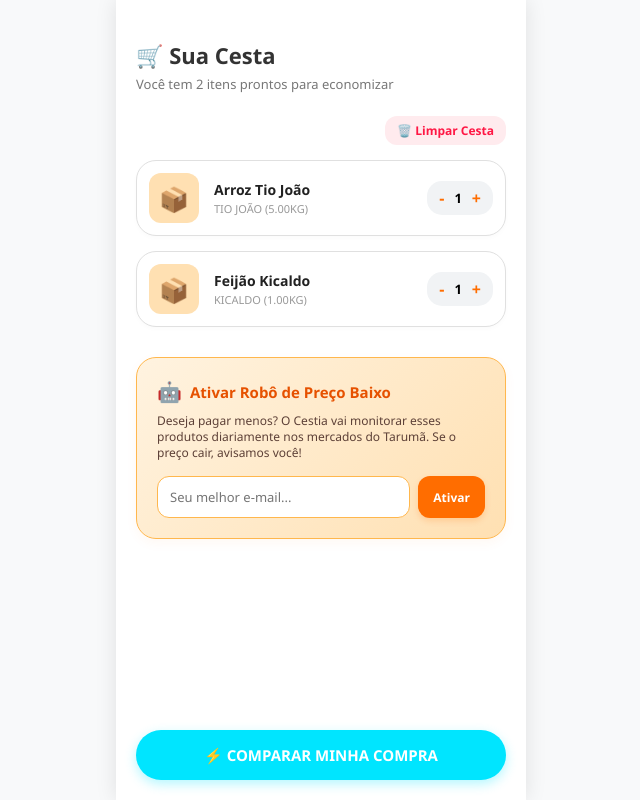
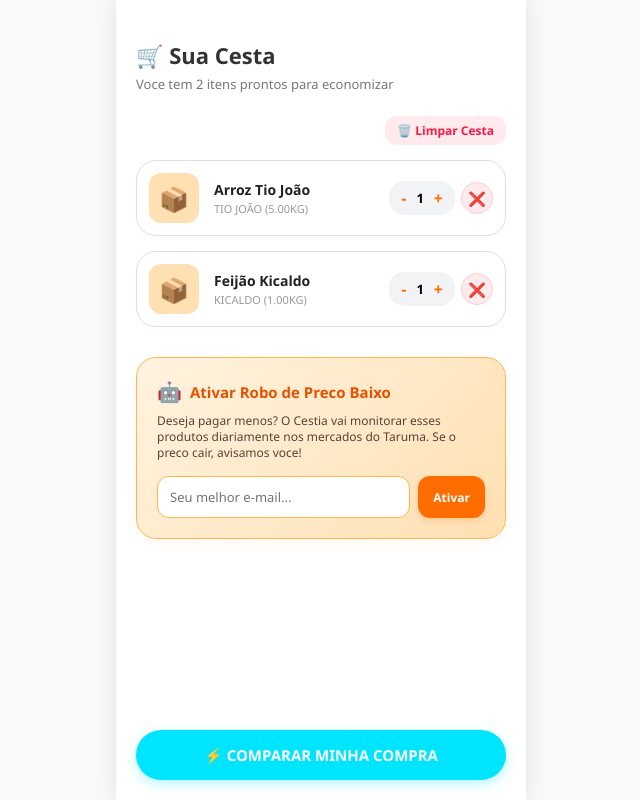
Before and after one commit to Abraaonunes1404/codigos-vs-code, a Django app: page /cesta/ in a window 1280 px wide. Shown: the whole page, without its empty margins (319-959 px from the left). Run offline with Django 5.2, Linux system fonts and the light colour scheme; data comes from the database, SQL or seed files in the repository.

Commit message:
Insere botoes de lixeira individuais nos cards de produtos da cesta

```diff
--- a/core/templates/cestia/cesta.html
+++ b/core/templates/cestia/cesta.html
@@ -7,17 +7,28 @@
     <style>
         * { margin: 0; padding: 0; box-sizing: border-box; font-family: 'Segoe UI', sans-serif; }
         body { background-color: #F8F9FA; display: flex; justify-content: center; }
-        .celular-container { width: 100%; max-width: 410px; min-height: 100vh; background-color: #FFF; box-shadow: 0 0 20px rgba(0,0,0,0.1); position: relative; padding: 20px; padding-bottom: 100px; }
+
+        /* AJUSTE ESSENCIAL: Garante que os elementos filhos absolutos fiquem ancorados aqui */
+        .celular-container { width: 100%; max-width: 410px; min-height: 100vh; background-color: #FFF; box-shadow: 0 0 20px rgba(0,0,0,0.1); position: relative; padding: 20px; padding-bottom: 110px; }
+
         .titulo-pagina { font-size: 22px; font-weight: bold; color: #333; margin-top: 20px; margin-bottom: 5px; }
         .sub-texto { font-size: 13px; color: #777; margin-bottom: 25px; }
-        .item-carrinho { display: flex; align-items: center; background-color: #FFF; border: 1px solid #E0E0E0; padding: 12px; border-radius: 20px; margin-bottom: 15px; box-shadow: 0 2px 5px rgba(0,0,0,0.02); }
+
+        /* AJUSTE ESSENCIAL: position relative adicionado para a lixeira fixar no canto */
+        .item-carrinho { display: flex; align-items: center; background-color: #FFF; border: 1px solid #E0E0E0; padding: 12px; padding-right: 45px; border-radius: 20px; margin-bottom: 15px; position: relative; box-shadow: 0 2px 5px rgba(0,0,0,0.02); }
+
         .foto-falsa { width: 50px; height: 50px; background-color: #FFE0B2; border-radius: 12px; display: flex; justify-content: center; align-items: center; font-size: 24px; margin-right: 15px; }
         .info-produto { flex: 1; }
         .nome-prod { font-size: 14px; font-weight: 700; color: #212121; }
         .marca-prod { font-size: 11px; color: #999; text-transform: uppercase; margin-top: 2px; }
-        .qtd-container { display: flex; align-items: center; gap: 10px; background-color: #F1F3F5; padding: 6px 12px; border-radius: 15px; }
+        .qtd-container { display: flex; align-items: center; gap: 10px; background-color: #F1F3F5; padding: 6px 12px; border-radius: 15px; margin-right: 5px; }
         .btn-qtd { border: none; background: none; font-size: 16px; font-weight: bold; color: #FF6D00; cursor: pointer; }
         .num-qtd { font-size: 13px; font-weight: bold; }
+
+        /* ESTILO DA LIXEIRA INDIVIDUAL REATIVA */
+        .btn-deletar-item { position: absolute; right: 12px; top: 50%; transform: translateY(-50%); text-decoration: none; font-size: 14px; background-color: #FFEBEE; width: 32px; height: 32px; display: flex; align-items: center; justify-content: center; border-radius: 50%; color: #FF1744; border: 1px solid #FFCDD2; transition: all 0.2s ease; }
+        .btn-deletar-item:hover { background-color: #FFCDD2; }
+
         .rodape-fixo { position: absolute; bottom: 20px; left: 20px; right: 20px; }
         .btn-comparar { width: 100%; background-color: #00E5FF; color: #FFF; border: none; padding: 15px; border-radius: 25px; font-size: 15px; font-weight: bold; text-align: center; cursor: pointer; text-decoration: none; display: block; box-shadow: 0 4px 12px rgba(0,229,255,0.3); }
     </style>
@@ -25,7 +36,8 @@
 <body>
     <div class="celular-container">
         <div class="titulo-pagina">🛒 Sua Cesta</div>
-                <!-- Bloco de Mensagens de Sucesso Dinâmicas -->
+
+        <!-- Bloco de Mensagens de Sucesso Dinamicas -->
         {% if messages %}
             {% for message in messages %}
                 <div style="background-color: #E8F5E9; border-left: 4px solid #2E7D32; color: #1B5E20; padding: 12px; border-radius: 15px; margin-bottom: 20px; font-size: 13px; font-weight: 600;">
@@ -33,13 +45,17 @@
                 </div>
             {% endfor %}
         {% endif %}
-        <div class="sub-texto">Você tem 2 itens prontos para economizar</div>
-                <!-- Botão de Limpar Cesta Dinâmico -->
+
+        <div class="sub-texto">Voce tem 2 itens prontos para economizar</div>
+
+        <!-- Botao de Limpar Cesta Dinamico -->
         {% if produtos %}
         <div style="margin-bottom: 20px; text-align: right;">
             <a href="/limpar-cesta/" style="color: #FF1744; font-size: 12px; font-weight: 700; text-decoration: none; background-color: #FFEBEE; padding: 6px 12px; border-radius: 12px;">🗑️ Limpar Cesta</a>
         </div>
         {% endif %}
+
+        <!-- Renderizacao dos produtos da sacola -->
         {% for p in produtos %}
         <div class="item-carrinho">
             <div class="foto-falsa">📦</div>
@@ -52,25 +68,34 @@
                 <div class="num-qtd">1</div>
                 <button class="btn-qtd">+</button>
             </div>
+
+            <!-- LINK DA LIXEIRA INDIVIDUAL REATIVA CONECTADO AO ID DO PRODUTO -->
+            <a href="/cesta/remover/{{ p.id }}/" class="btn-deletar-item" title="Remover item">
+                ❌
+            </a>
         </div>
         {% endfor %}
-                <!-- Card de Ativação do Robô de Alertas Cestia -->
+
+        <!-- Card de Ativacao do Robo de Alertas Cestia -->
         <div style="background: linear-gradient(135deg, #FFF3E0, #FFE0B2); border: 1px solid #FFB74D; padding: 20px; border-radius: 20px; margin-top: 30px; box-shadow: 0 4px 12px rgba(255,109,0,0.05);">
             <div style="display: flex; align-items: center; gap: 8px; margin-bottom: 8px;">
                 <span style="font-size: 20px;">🤖</span>
-                <h4 style="color: #E65100; font-size: 15px; font-weight: 700;">Ativar Robô de Preço Baixo</h4>
+                <h4 style="color: #E65100; font-size: 15px; font-weight: 700;">Ativar Robo de Preco Baixo</h4>
             </div>
             <p style="font-size: 12px; color: #5D4037; line-height: 16px; margin-bottom: 15px;">
-                Deseja pagar menos? O Cestia vai monitorar esses produtos diariamente nos mercados do Tarumã. Se o preço cair, avisamos você!
+                Deseja pagar menos? O Cestia vai monitorar esses produtos diariamente nos mercados do Taruma. Se o preco cair, avisamos voce!
             </p>
             <div style="display: flex; gap: 8px;">
                 <input type="email" placeholder="Seu melhor e-mail..." style="flex: 1; height: 42px; border: 1px solid #FFB74D; border-radius: 12px; padding-left: 12px; font-size: 13px; outline: none; background-color: #FFF;">
-                <button onclick="alert('✉️ Perfeito! O robô do Cestia já está monitorando sua cesta de compras!')" style="background-color: #FF6D00; color: #FFF; border: none; padding: 0 15px; border-radius: 12px; font-size: 12px; font-weight: bold; cursor: pointer; box-shadow: 0 3px 6px rgba(255,109,0,0.2);">
+                <button onclick="alert('✉️ Perfeito! O robo do Cestia ja esta monitorando sua cesta de compras!')" style="background-color: #FF6D00; color: #FFF; border: none; padding: 0 15px; border-radius: 12px; font-size: 12px; font-weight: bold; cursor: pointer; box-shadow: 0 3px 6px rgba(255,109,0,0.2);">
                     Ativar
                 </button>
             </div>
         </div>
+
         <div class="rodape-fixo">
             <a href="/resultado-cestia/" class="btn-comparar">⚡ COMPARAR MINHA COMPRA</a>
         </div>
     </div>
+</body>
+</html>
```
